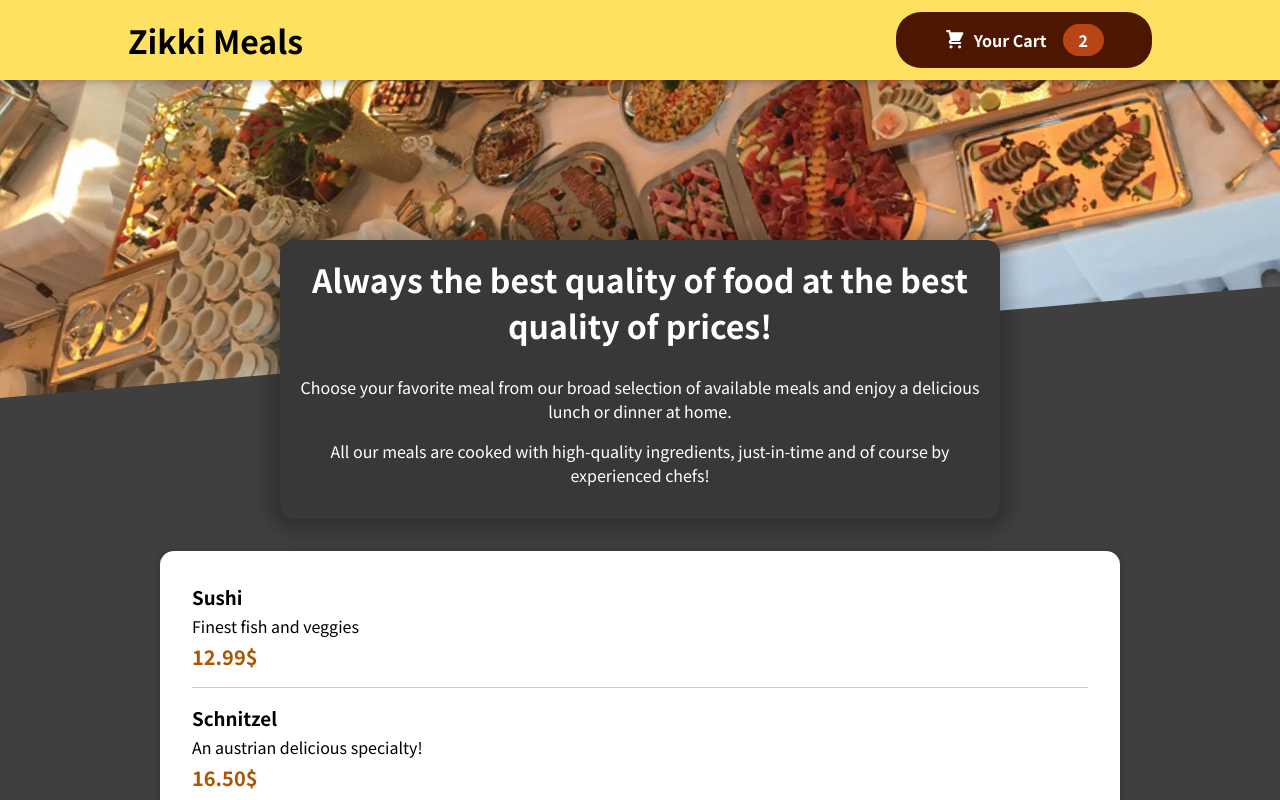
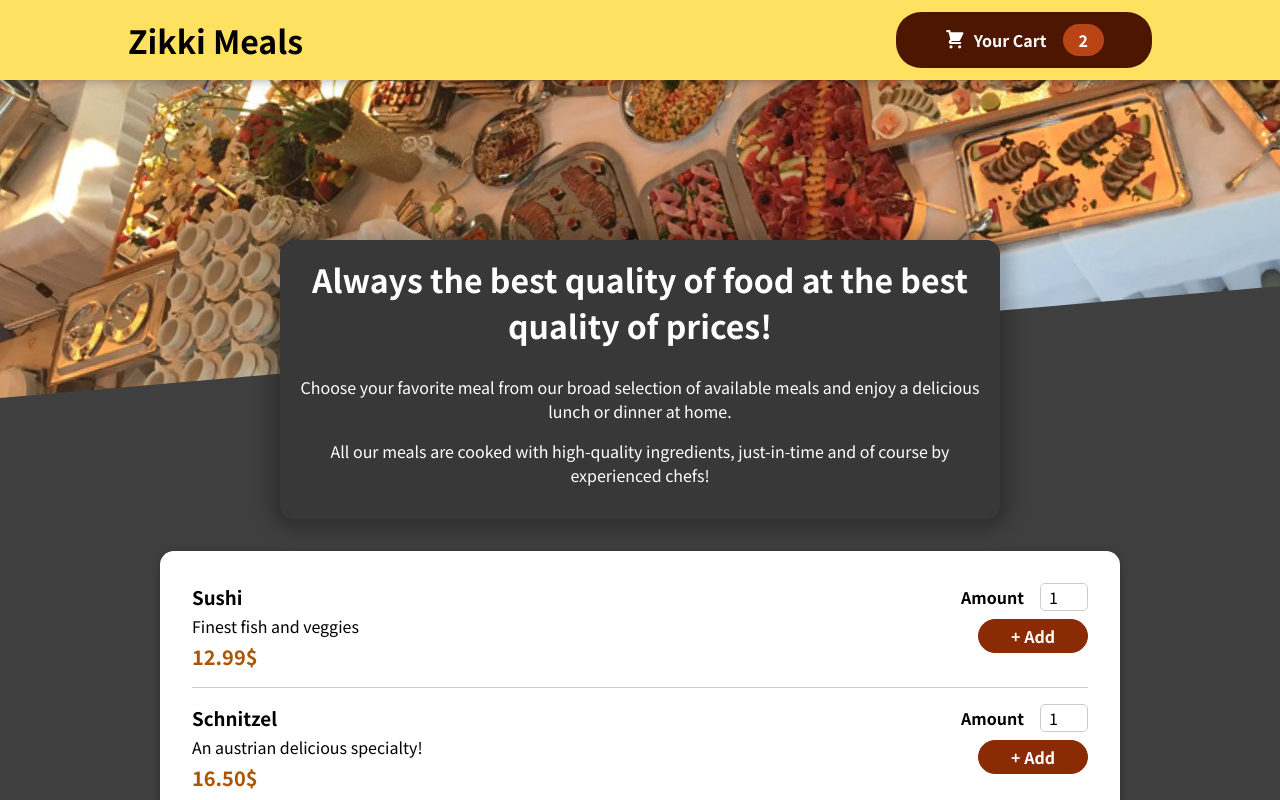
Before and after one commit to lyubodos/zikkimeals, a React (Create React App) app: page / in a window 1280 px wide. Shown: the top 800 px of the page. Built offline with nearby package versions, Linux system fonts and the light colour scheme.

Commit message:
MealItemForm.js child component created and set to track the quantity of the ordered meals from the user.
Change was needed for better UX.#

```diff
--- a/src/components/Meals/MealItem/MealItem.js
+++ b/src/components/Meals/MealItem/MealItem.js
@@ -1,18 +1,19 @@
 import React from "react";
 
 import classes from "./MealItem.module.css";
+import MealItemForm from "./MealItemForm";
 
 export default function MealItem(props) {
   const price = props.price.toFixed(2) + "$";
 
   return (
-    <li className={classes.meal} key={props.id}>
+    <li className={classes.meal}>
       <div>
         <h3>{props.name}</h3>
         <div className={classes.desription}>{props.description}</div>
         <div className={classes.price}>{price}</div>
       </div>
-      <div></div>
+      <div><MealItemForm id={props.id} /></div>
     </li>
   );
 }
--- a/src/components/Meals/MealItem/MealItemForm.js
+++ b/src/components/Meals/MealItem/MealItemForm.js
@@ -1,9 +1,20 @@
-import React from 'react'
+import React from 'react';
+import Input from '../../UI/Input/Input';
 
-export default function MealItemForm() {
+import classes from "./MealItemForm.module.css";
+
+export default function MealItemForm(props) {
     return (
-        <div>
-
-        </div>
+        <form className={classes.form}>
+            <Input label="Amount" input={{
+                id: props.id,
+                type: "number",
+                min: '1',
+                max: '5',
+                step: '1',
+                defaultValue: "1"
+            }} />
+            <button>+ Add</button>
+        </form>
     )
 }
--- /dev/null
+++ b/src/components/Meals/MealItem/MealItemForm.module.css
@@ -0,0 +1,20 @@
+.form {
+    text-align: right;
+  }
+
+  .form button {
+    font: inherit;
+    cursor: pointer;
+    background-color: #8a2b06;
+    border: 1px solid #8a2b06;
+    color: white;
+    padding: 0.25rem 2rem;
+    border-radius: 20px;
+    font-weight: bold;
+  }
+
+  .form button:hover,
+  .form button:active {
+    background-color: #641e03;
+    border-color: #641e03;
+  }
--- /dev/null
+++ b/src/components/UI/Input/Input.js
@@ -0,0 +1,12 @@
+import React from 'react';
+
+import classes from "./Input.module.css";
+
+export default function Input(props) {
+    return (
+        <div className={classes.input}>
+            <label htmlFor={props.input.id} >{props.label}</label>
+            <input {...props.input}/>
+        </div>
+    )
+}
--- /dev/null
+++ b/src/components/UI/Input/Input.module.css
@@ -0,0 +1,18 @@
+.input {
+    display: flex;
+    align-items: center;
+    margin-bottom: 0.5rem;
+  }
+
+  .input label {
+    font-weight: bold;
+    margin-right: 1rem;
+  }
+
+  .input input {
+    width: 3rem;
+    border-radius: 5px;
+    border: 1px solid #ccc;
+    font: inherit;
+    padding-left: 0.5rem;
+  }
```
Also changed, not shown: 1 other file (tests, documents, lock files or other folders).
